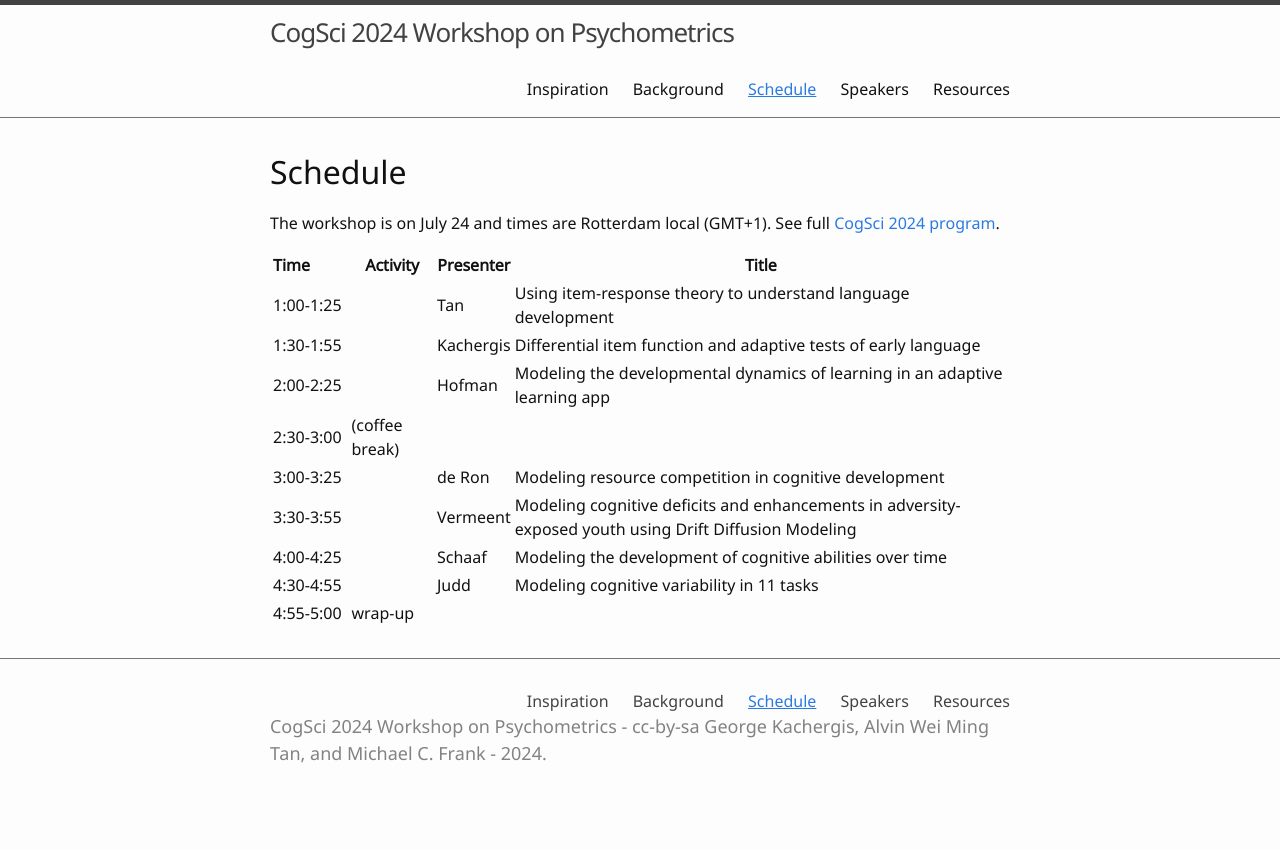
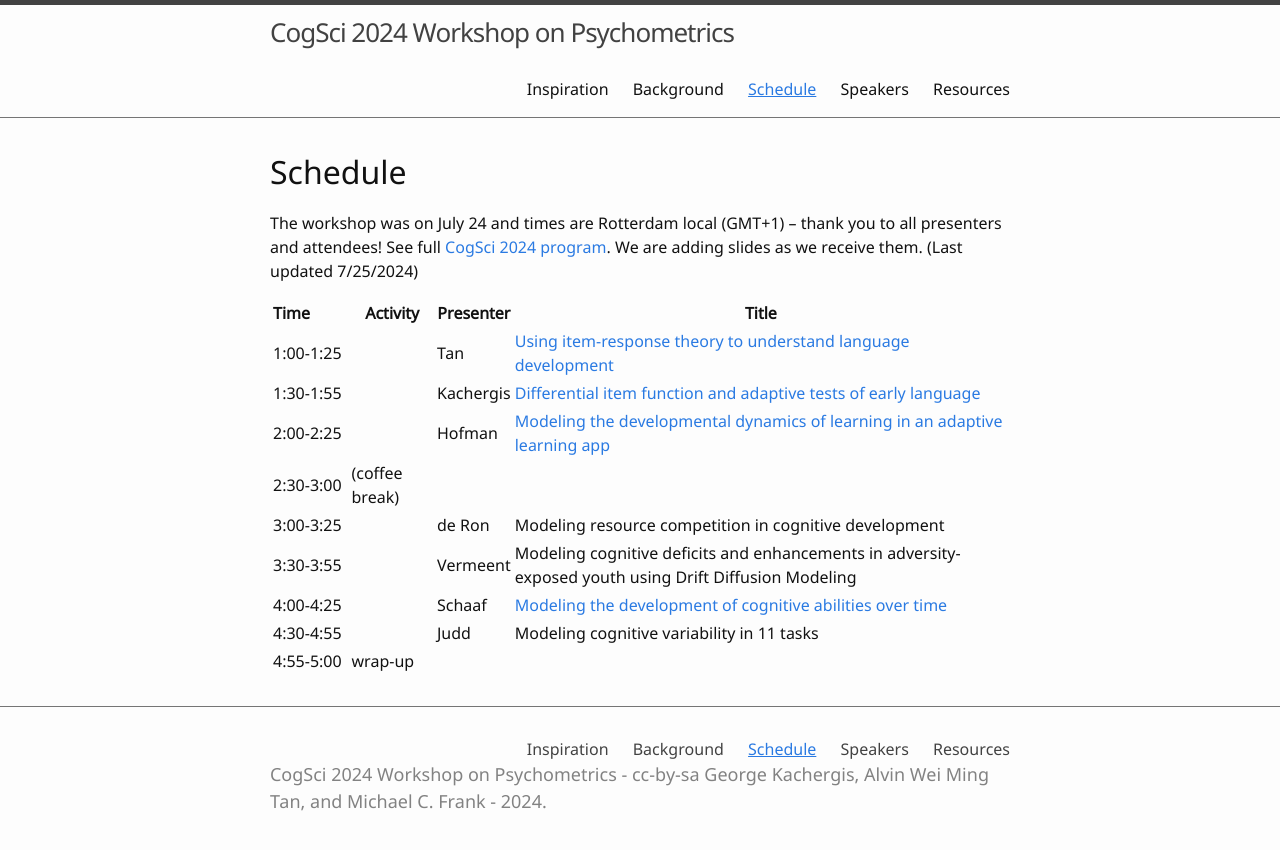
Before and after one commit to kachergis/psychometrics-workshop, a Jekyll site: the page built from 2-schedule.md, in a window 1280 px wide. Shown: the top 850 px of the page. Built offline with Jekyll 4.4.1, drawn with Linux system fonts in a browser that asks for light colours.

Commit message:
add slides

```diff
--- a/2-schedule.md
+++ b/2-schedule.md
@@ -5,16 +5,17 @@
 
 # Schedule
 
-The workshop is on July 24 and times are Rotterdam local (GMT+1). See full [CogSci 2024 program](https://cognitivesciencesociety.org/program/).
+The workshop was on July 24 and times are Rotterdam local (GMT+1) -- thank you to all presenters and attendees! See full [CogSci 2024 program](https://cognitivesciencesociety.org/program/).
+We are adding slides as we receive them. (Last updated 7/25/2024)
 
 | Time&nbsp;&nbsp;&nbsp;&nbsp;&nbsp;&nbsp;&nbsp;&nbsp;&nbsp; | Activity         | Presenter  | Title                                                      |
 | ------------ | -------------- | ---------- | --------------------------------------------------------------- |
-| 1:00-1:25    |                | Tan        | Using item-response theory to understand language development   |
-| 1:30-1:55    |                | Kachergis  | Differential item function and adaptive tests of early language |
-| 2:00-2:25    |                | Hofman     | Modeling the developmental dynamics of learning in an adaptive learning app |
+| 1:00-1:25    |                | Tan        | [Using item-response theory to understand language development](slides/Tan-case-for-psychometrics.pdf)   |
+| 1:30-1:55    |                | Kachergis  | [Differential item function and adaptive tests of early language](slides/Kachergis-DIF-CAT-CDI.pdf) |
+| 2:00-2:25    |                | Hofman     | [Modeling the developmental dynamics of learning in an adaptive learning app](slides/Hofman-cogsci-2024.pdf) |
 | 2:30-3:00  | (coffee break) |            |                                                                 |
 | 3:00-3:25  |                | de Ron     | Modeling resource competition in cognitive development          |
 | 3:30-3:55  |                | Vermeent   | Modeling cognitive deficits and enhancements in adversity-exposed youth using Drift Diffusion Modeling |
-| 4:00-4:25  |                | Schaaf     | Modeling the development of cognitive abilities over time       |
+| 4:00-4:25  |                | Schaaf     | [Modeling the development of cognitive abilities over time](Schaaf-timeseries.pdf)       |
 | 4:30-4:55  |                | Judd       | Modeling cognitive variability in 11 tasks                      |
 | 4:55-5:00  | wrap-up        |            |      |
```
Also changed, not shown: 2 other files.
